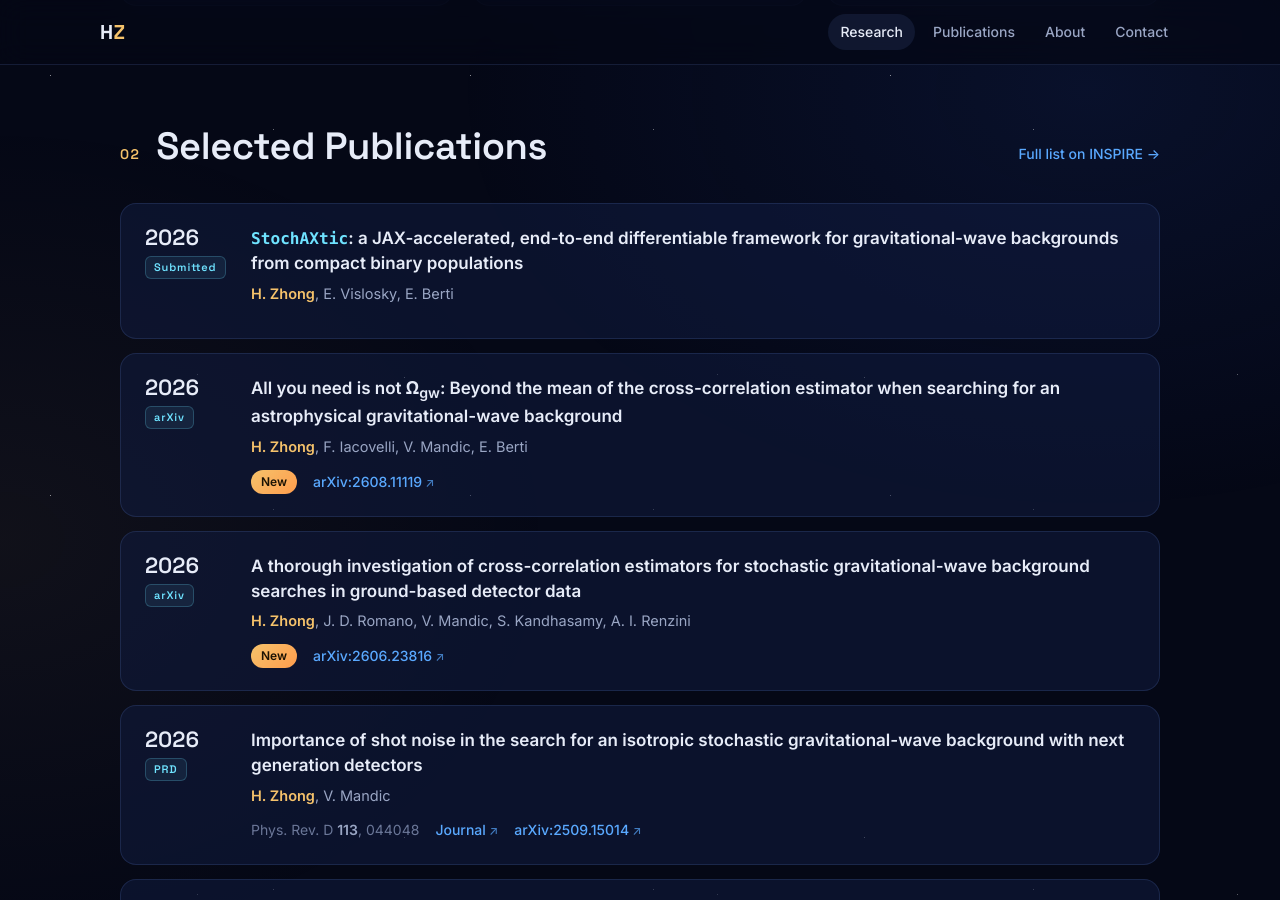
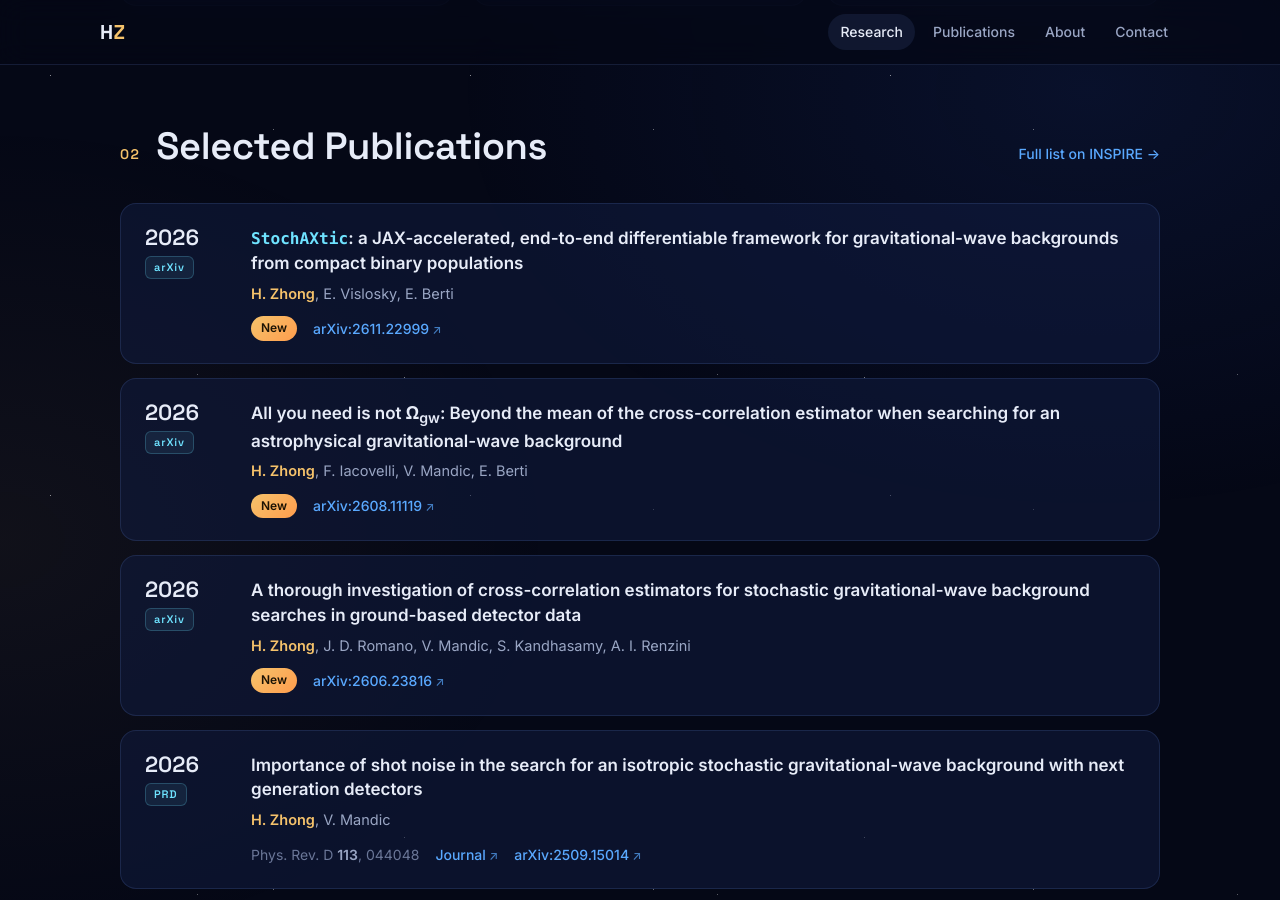
Before and after one commit to Haowen-Zhong/Haowen-Zhong.github.io, a Jekyll site: the page index.html, which Jekyll copies as it is, in a window 1280 px wide and 900 px high, scrolled down 1497 px. Built offline with Jekyll 4.4.1, drawn with Linux system fonts in a browser that asks for light colours.

Commit message:
Add arXiv:2611.22999 for StochAXtic
Co-Authored-By: Claude Opus 5.5 <noreply@anthropic.com>

```diff
--- a/index.html
+++ b/index.html
@@ -116,10 +116,11 @@
       </div>
       <ol class="pubs">
         <li class="pub reveal">
-          <div class="pub-meta"><span class="year">2026</span><span class="venue">Submitted</span></div>
+          <div class="pub-meta"><span class="year">2026</span><span class="venue">arXiv</span></div>
           <div class="pub-body">
             <h3><code>StochAXtic</code>: a JAX-accelerated, end-to-end differentiable framework for gravitational-wave backgrounds from compact binary populations</h3>
             <p class="authors"><b>H. Zhong</b>, E. Vislosky, E. Berti</p>
+            <p class="links"><span class="badge">New</span><a href="https://arxiv.org/abs/2611.22999">arXiv:2611.22999</a></p>
           </div>
         </li>
         <li class="pub reveal">
```
Also changed, not shown: 1 other file.
